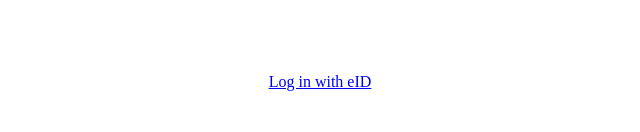
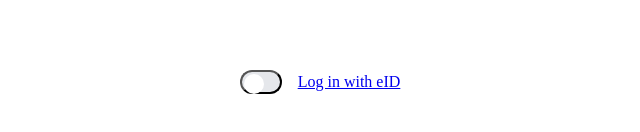
Before and after one commit to victorrobotxt/toting, a Next.js app in the folder packages/frontend/: page / in a window 1280 px wide. Shown: the part 326-458 px from the top of the page, without its empty margins (320-960 px from the left). Built offline with nearby package versions, Linux system fonts and the light colour scheme.

Commit message:
Refine theme toggle and restore yarn.lock

```diff
--- a/packages/frontend/package.json
+++ b/packages/frontend/package.json
@@ -12,7 +12,9 @@
     "ethers": "^5",
     "next": "^13.0.0",
     "react": "^18.0.0",
-    "react-dom": "^18.0.0"
+    "react-dom": "^18.0.0",
+    "@headlessui/react": "^1.7.16",
+    "next-themes": "^0.2.1"
   },
   "devDependencies": {
     "@types/node": "^18.0.0",
--- /dev/null
+++ b/packages/frontend/src/components/ThemeToggle.tsx
@@ -0,0 +1,25 @@
+import { Switch } from '@headlessui/react';
+import { useTheme } from 'next-themes';
+import { useEffect, useState } from 'react';
+
+export default function ThemeToggle() {
+  const { resolvedTheme, setTheme } = useTheme();
+  const [mounted, setMounted] = useState(false);
+
+  useEffect(() => setMounted(true), []);
+
+  if (!mounted) return null;
+
+  const enabled = resolvedTheme === 'dark';
+
+  return (
+    <Switch
+      checked={enabled}
+      onChange={() => setTheme(enabled ? 'light' : 'dark')}
+      className={`switch ${enabled ? 'on' : 'off'}`}
+      aria-label="Toggle dark mode"
+    >
+      <span className="thumb" aria-hidden="true" />
+    </Switch>
+  );
+}
--- /dev/null
+++ b/packages/frontend/src/pages/_app.tsx
@@ -0,0 +1,11 @@
+import type { AppProps } from 'next/app';
+import { ThemeProvider } from 'next-themes';
+import '../styles/globals.css';
+
+export default function MyApp({ Component, pageProps }: AppProps) {
+  return (
+    <ThemeProvider attribute="class" defaultTheme="system" enableSystem>
+      <Component {...pageProps} />
+    </ThemeProvider>
+  );
+}
--- a/packages/frontend/src/pages/index.jsx
+++ b/packages/frontend/src/pages/index.jsx
@@ -1,6 +1,9 @@
+import ThemeToggle from '../components/ThemeToggle';
+
 export default function Home() {
   return (
-    <main style={{ display:'flex',alignItems:'center',justifyContent:'center',height:'100vh' }}>
+    <main style={{ display:'flex',alignItems:'center',justifyContent:'center',height:'100vh', gap:'1rem' }}>
+      <ThemeToggle />
       <a href="http://localhost:8000/auth/initiate">Log in with eID</a>
     </main>
   )
--- /dev/null
+++ b/packages/frontend/src/styles/globals.css
@@ -0,0 +1,43 @@
+:root {
+  --bg: #ffffff;
+  --text: #000000;
+}
+.dark {
+  --bg: #000000;
+  --text: #ffffff;
+}
+body {
+  background-color: var(--bg);
+  color: var(--text);
+  transition: background-color 0.2s, color 0.2s;
+}
+.switch {
+  position: relative;
+  display: inline-block;
+  width: 42px;
+  height: 24px;
+  border-radius: 9999px;
+  cursor: pointer;
+}
+.switch .thumb {
+  position: absolute;
+  top: 2px;
+  left: 2px;
+  width: 20px;
+  height: 20px;
+  background: #fff;
+  border-radius: 9999px;
+  transition: transform 0.2s;
+}
+.switch.on {
+  background: #2563eb;
+}
+.switch.on .thumb {
+  transform: translateX(18px);
+}
+.switch.off {
+  background: #e5e7eb;
+}
+.switch.off .thumb {
+  transform: translateX(0px);
+}
```
Also changed, not shown: 1 other file (tests, documents, lock files or other folders).
